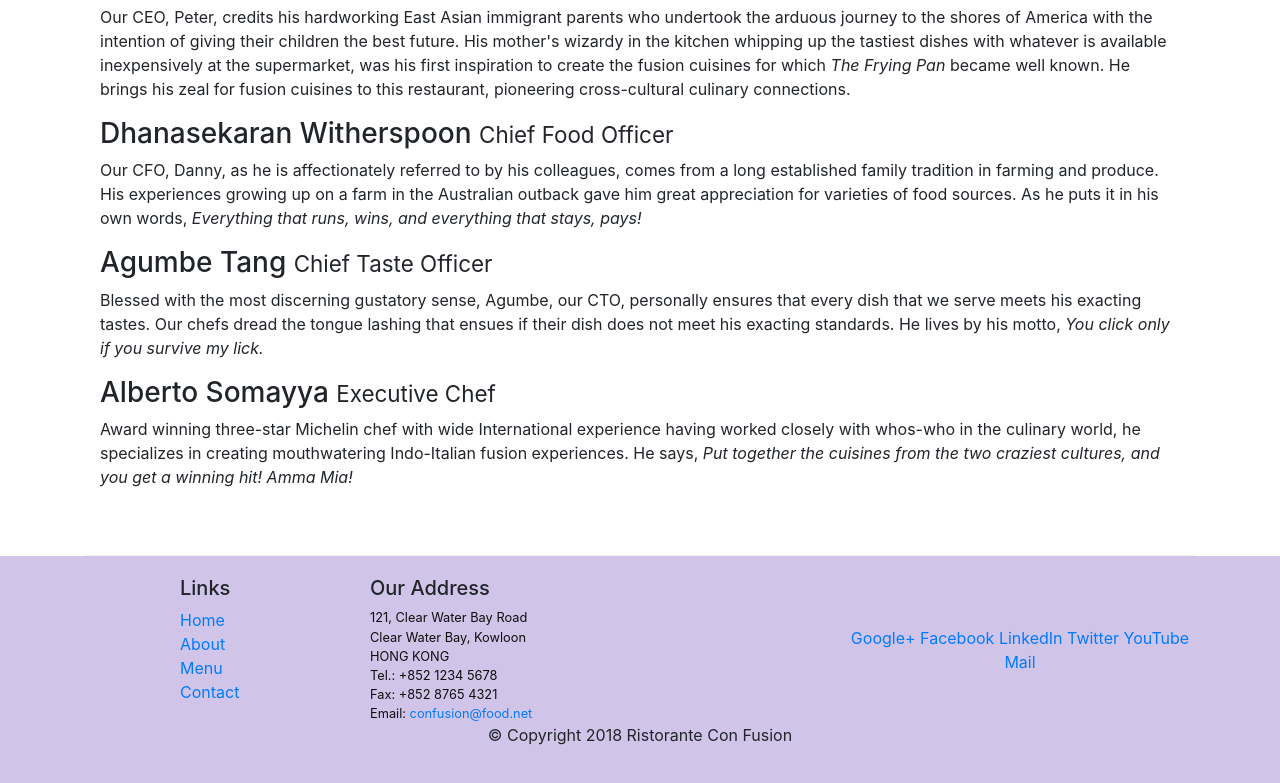
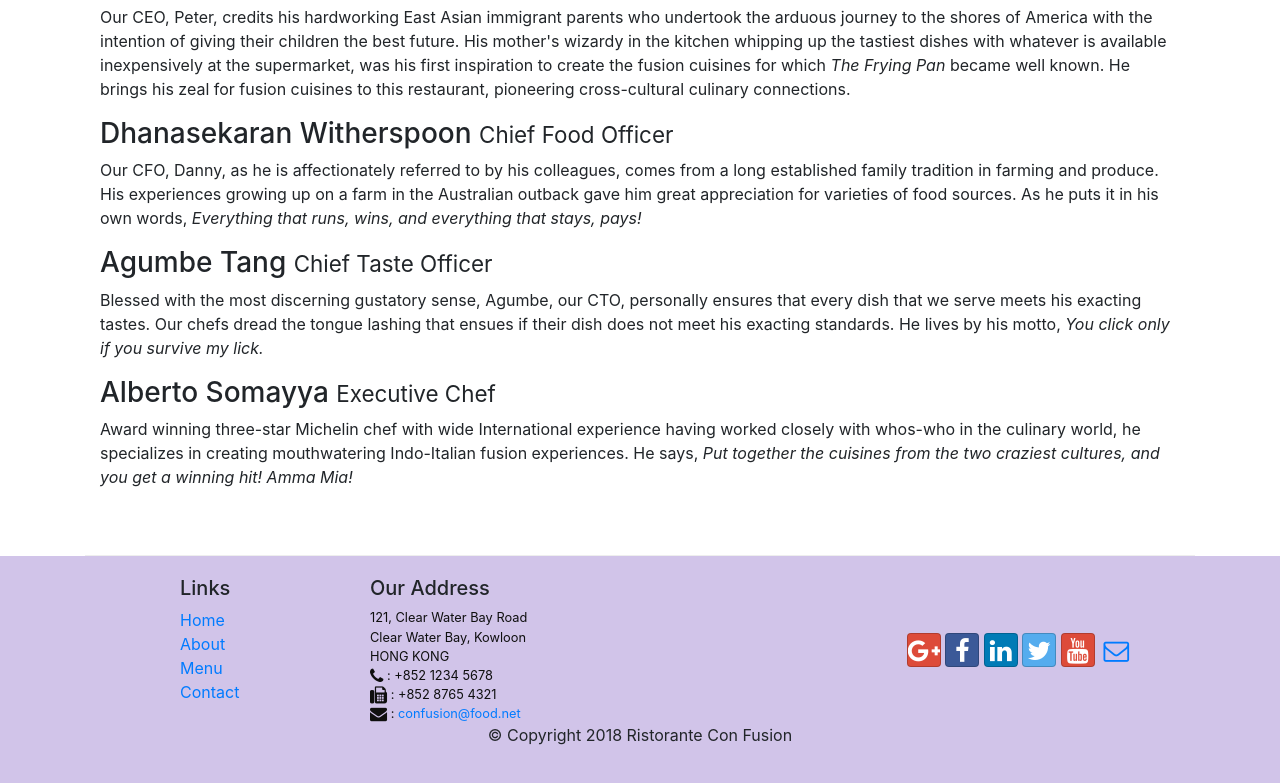
Before and after one commit to marcstoffels/Bootstrap4, a website: page aboutus.html in a window 1280 px wide. Shown: the part 998-1781 px from the top of the page. Drawn offline with nearby package versions, Linux system fonts and the light colour scheme.

Commit message:
Icon Fonts

```diff
--- a/aboutus.html
+++ b/aboutus.html
@@ -9,6 +9,8 @@
 
     <!-- Bootstrap css -->
     <link rel="stylesheet" href="node_modules/bootstrap/dist/css/bootstrap.min.css">
+    <link rel="stylesheet" href="node_modules/font-awesome/css/font-awesome.min.css">
+    <link rel="stylesheet" href="node_modules/bootstrap-social/bootstrap-social.css">
     <link rel="stylesheet" href="css/styles.css">
     <title>Ristorante Con Fusion: About Us</title>
 
@@ -24,10 +26,10 @@
             <a class="navbar-brand mr-auto" href="./index.html">Ristorante Con Fusion</a>
             <div class="collapse navbar-collapse" id="Navbar">
                 <ul class="navbar-nav mr-auto">
-                    <li class="nav-item"><a class="nav-link" href="./index.html">Home</a></li>
-                    <li class="nav-item active"><a class="nav-link"href="#">About</a></li>
-                    <li class="nav-item"><a class="nav-link"href="#">Menu</a></li>
-                    <li class="nav-item"><a class="nav-link"href="#">Contact</a></li>
+                    <li class="nav-item"><a class="nav-link" href="./index.html"><span class="fa fa-home fa-lg"></span> Home</a></li>
+                    <li class="nav-item active"><a class="nav-link"href="#"><span class="fa fa-info fa-lg"></span> About</a></li>
+                    <li class="nav-item"><a class="nav-link"href="#"><span class="fa fa-list fa-lg"></span> Menu</a></li>
+                    <li class="nav-item"><a class="nav-link"href="#"><span class="fa fa-address-card fa-lg"></span> Contact</a></li>
                 </ul>
             </div>
         </div>
@@ -102,19 +104,19 @@
 		              121, Clear Water Bay Road<br>
 		              Clear Water Bay, Kowloon<br>
 		              HONG KONG<br>
-		              Tel.: +852 1234 5678<br>
-		              Fax: +852 8765 4321<br>
-		              Email: <a href="mailto:confusion@food.net">confusion@food.net</a>
+		              <i class="fa fa-phone fa-lg"></i> : +852 1234 5678<br>
+		              <i class="fa fa-fax fa-lg"></i> : +852 8765 4321<br>
+		              <i class="fa fa-envelope fa-lg"></i> : <a href="mailto:confusion@food.net">confusion@food.net</a>
 		           </address>
                 </div>
                 <div class="col-12 col-sm-4 align-self-center">
                     <div class="text-center">
-                        <a href="http://google.com/+">Google+</a>
-                        <a href="http://www.facebook.com/profile.php?id=">Facebook</a>
-                        <a href="http://www.linkedin.com/in/">LinkedIn</a>
-                        <a href="http://twitter.com/">Twitter</a>
-                        <a href="http://youtube.com/">YouTube</a>
-                        <a href="mailto:">Mail</a>
+                        <a class="btn btn-social-icon btn-google" href="http://google.com/+"><i class="fa fa-google-plus fa-lg"></i></a>
+                        <a class="btn btn-social-icon btn-facebook"  href="http://www.facebook.com/profile.php?id="><i class="fa fa-facebook fa-lg"></i></a>
+                        <a class="btn btn-social-icon btn-linkedin"  href="http://www.linkedin.com/in/"><i class="fa fa-linkedin fa-lg"></i></a>
+                        <a class="btn btn-social-icon btn-twitter"  href="http://twitter.com/"><i class="fa fa-twitter fa-lg"></i></a>
+                        <a class="btn btn-social-icon btn-google"  href="http://youtube.com/"><i class="fa fa-youtube fa-lg"></i></a>
+                        <a class="btn btn-social-icon"  href="mailto:"><i class="fa fa-envelope-o fa-lg"></i></a>
                     </div>
                 </div>
            </div>
--- a/package.json
+++ b/package.json
@@ -15,6 +15,8 @@
   },
   "dependencies": {
     "bootstrap": "^4.0.0",
+    "bootstrap-social": "^5.1.1",
+    "font-awesome": "^4.7.0",
     "jquery": "^3.3.1",
     "popper.js": "^1.12.9"
   }
```
Also changed, not shown: index.html (+15 -13 lines), 1 other file.
